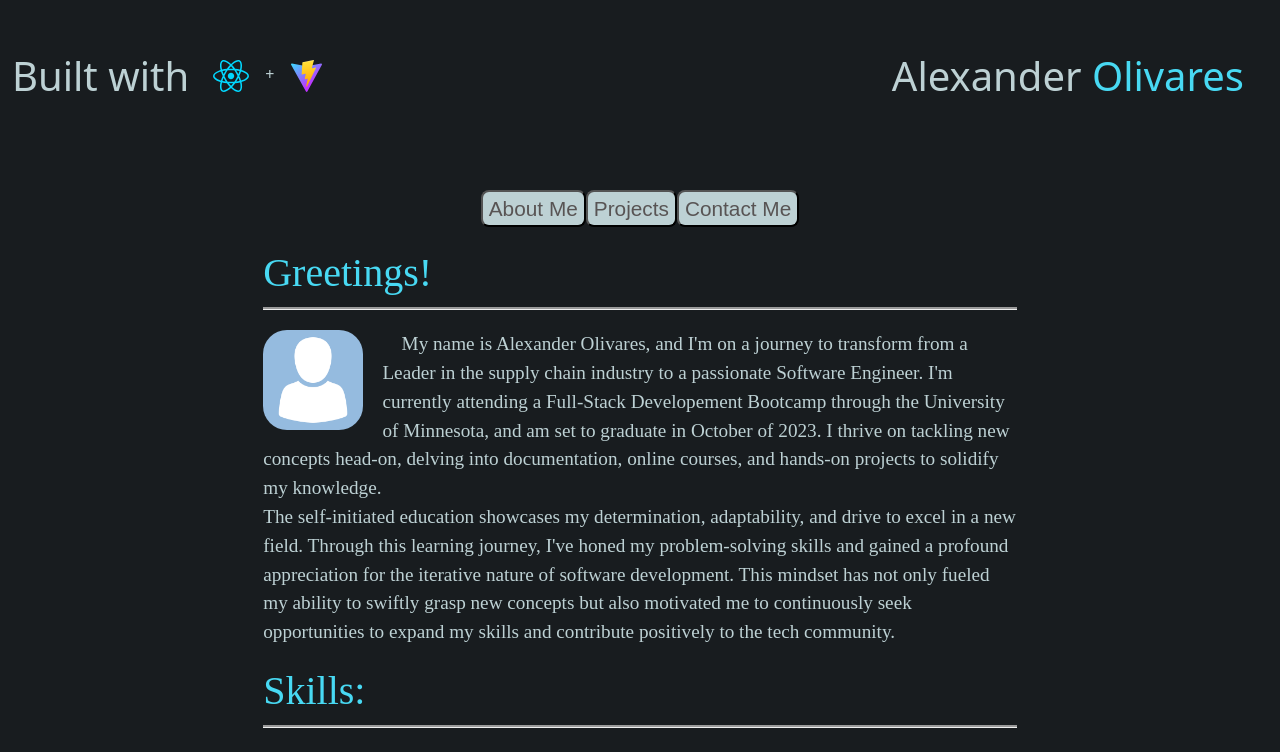
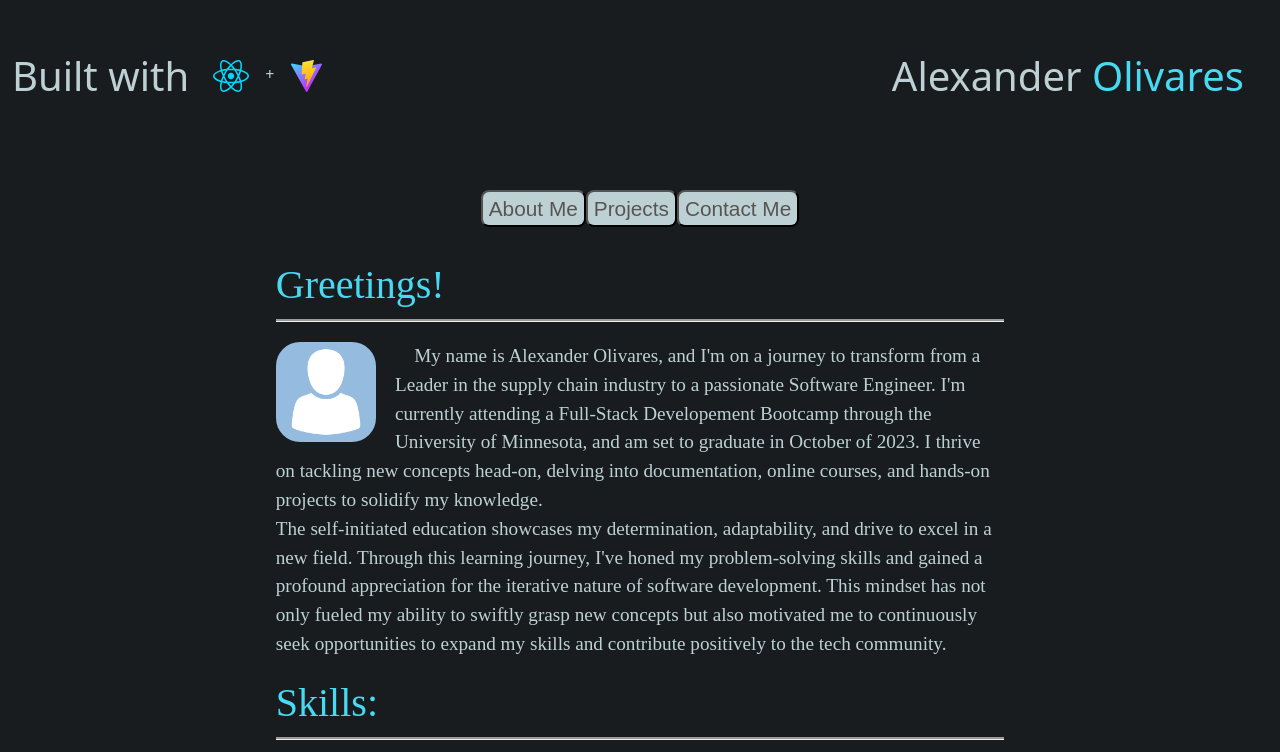
Before and after one commit to alexanderolivares13/React-Portfolio, a React (Vite) app: page / in a window 1280 px wide. Shown: the top 752 px of the page. Built offline with nearby package versions, Linux system fonts and the light colour scheme.

Commit message:
added some padding to fix a visual bug

```diff
--- a/src/components/Content.css
+++ b/src/components/Content.css
@@ -1,3 +1,9 @@
+.content-box {
+    width: 60%;
+    height: 80%;
+    padding: 1%;
+}
+
 .content-body {
     margin: 5% 0;
     display: flex;
@@ -6,16 +12,12 @@
     justify-content: center;
 }
 
-.line-break{
+.line-break {
     width: 100%;
 }
 
-.content-box {
-    width: 60%;
-    height: 80%;
-}
 
-.content-cards{
+.content-cards {
     display: flex;
     flex-wrap: wrap;
     justify-content: space-around;
```
